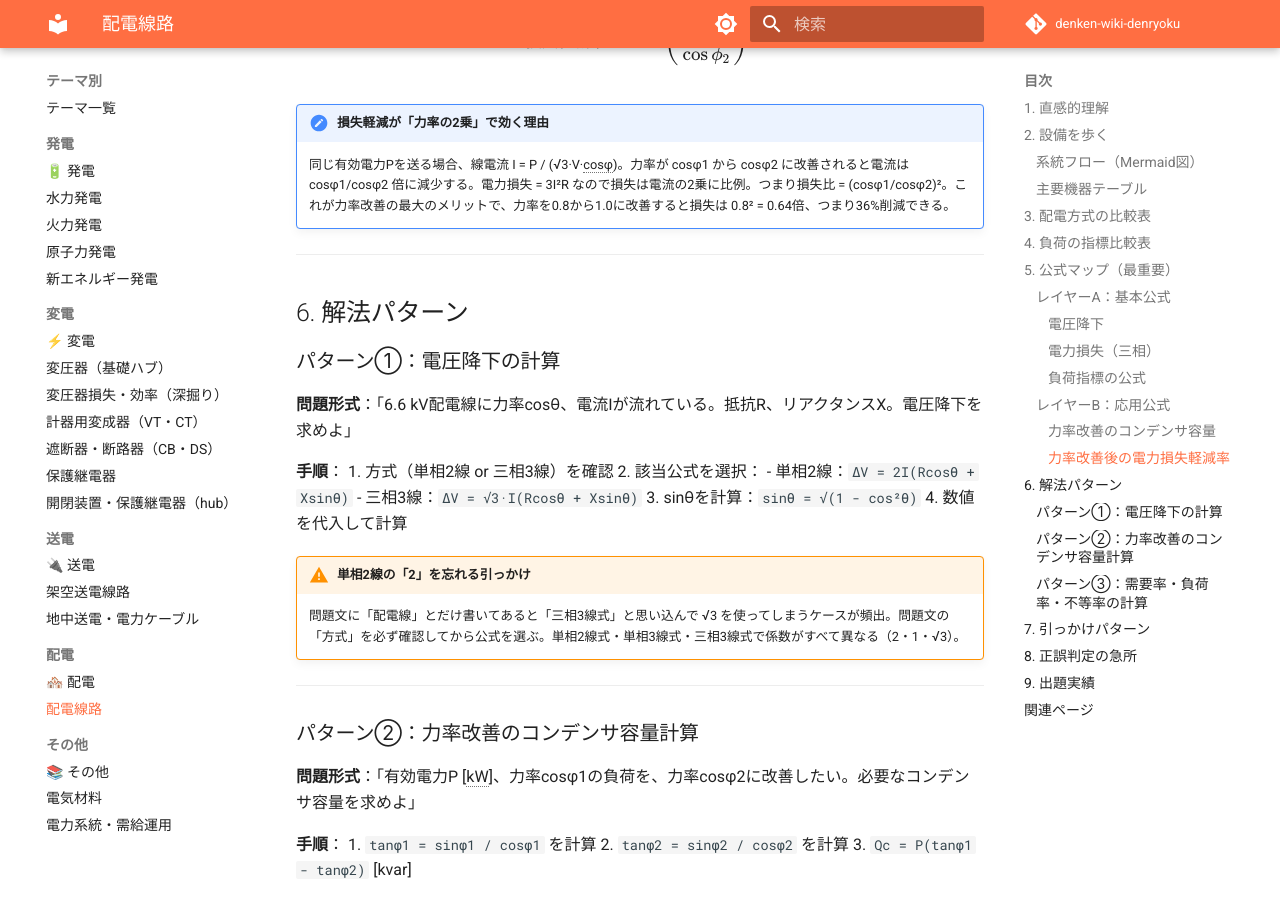
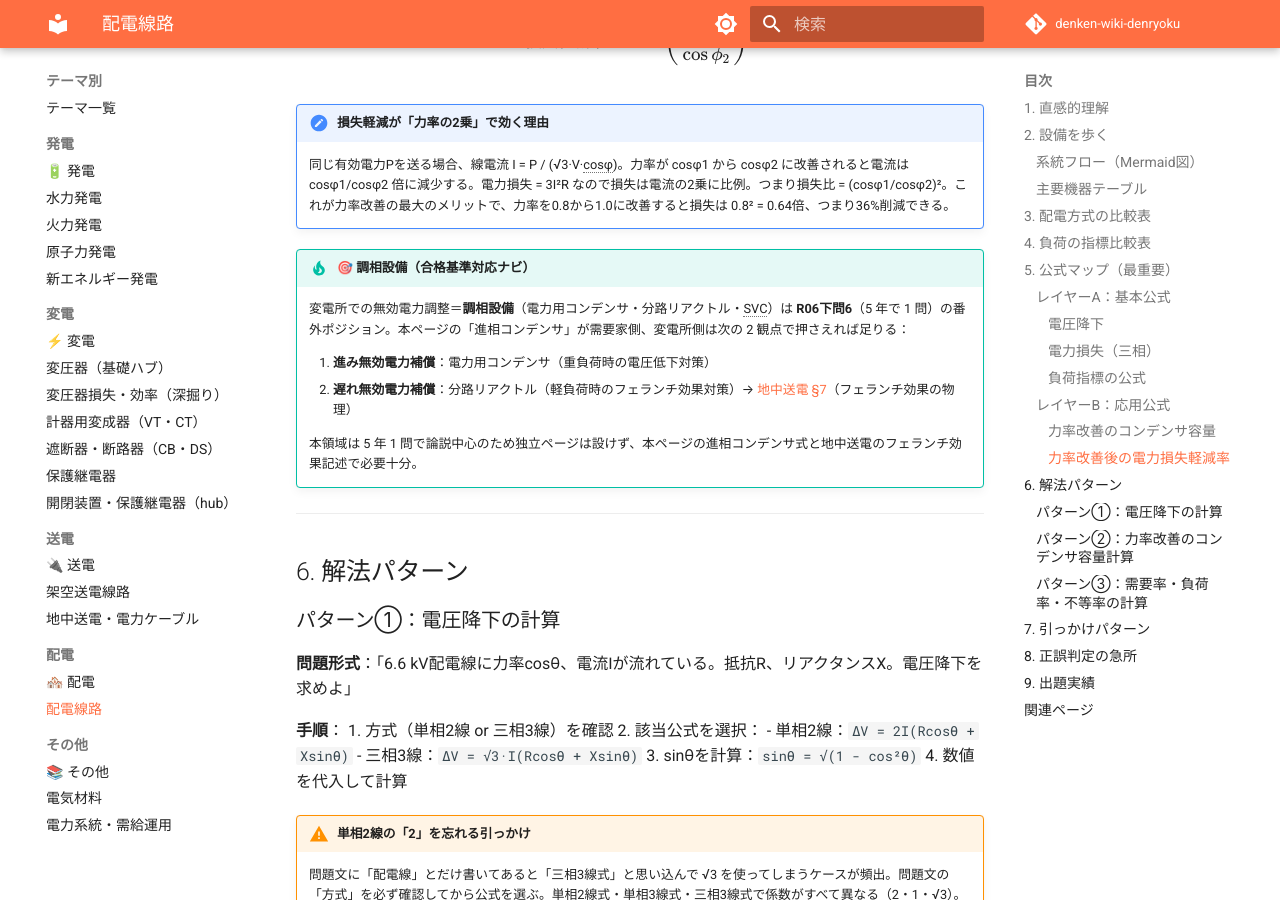
Before and after one commit to kfurufuru/denken-wiki-denryoku, an MkDocs documentation site: the page built from docs/themes/haiden.md, in a window 1280 px wide and 900 px high, scrolled down 4227 px. Built offline with MkDocs 1.6.1 and Material for MkDocs 9.7.7, drawn with Linux system fonts in a browser that asks for light colours; comment, search, counter and statistics services are not loaded.

Commit message:
docs(themes): 第3フェーズ 避雷器・調相設備の軽量ナビ追加
横展開5テーマ最終フェーズ。AI社員諮問（3者一致で「軽量対応」推奨）に基づき、5年1問の番外ポジションを新規ページではなく既存ページの tip admonition で対応。

【更新】kakuu-souden.md
- §4 障害比較表の直後に「避雷器（合格基準対応ナビ）」追加
- ZnO素子（denki-zairyou）/ GIS内蔵LA（shadanki）への分岐リンク
- 「独立ページは設けない」の理由を明記

【更新】haiden.md
- §5 力率改善 後に「調相設備（合格基準対応ナビ）」追加
- 進相コンデンサ式（本ページ）/ フェランチ効果（chichuu-souden）への分岐リンク
- 「独立ページは設けない」の理由を明記

build: 成功

```diff
--- a/docs/themes/haiden.md
+++ b/docs/themes/haiden.md
@@ -124,6 +124,14 @@ $$\text{損失軽減率} = 1 - \left(\frac{\cos\phi_1}{\cos\phi_2}\right)^2$$
 !!! note "損失軽減が「力率の2乗」で効く理由"
     同じ有効電力Pを送る場合、線電流 I = P / (√3·V·cosφ)。力率が cosφ1 から cosφ2 に改善されると電流は cosφ1/cosφ2 倍に減少する。電力損失 = 3I²R なので損失は電流の2乗に比例。つまり損失比 = (cosφ1/cosφ2)²。これが力率改善の最大のメリットで、力率を0.8から1.0に改善すると損失は 0.8² = 0.64倍、つまり36%削減できる。
 
+!!! tip "🎯 調相設備（合格基準対応ナビ）"
+    変電所での無効電力調整＝**調相設備**（電力用コンデンサ・分路リアクトル・SVC）は **R06下問6**（5 年で 1 問）の番外ポジション。本ページの「進相コンデンサ」が需要家側、変電所側は次の 2 観点で押さえれば足りる：
+
+    1. **進み無効電力補償**：電力用コンデンサ（重負荷時の電圧低下対策）
+    2. **遅れ無効電力補償**：分路リアクトル（軽負荷時のフェランチ効果対策）→ [地中送電 §7](chichuu-souden.md#7)（フェランチ効果の物理）
+
+    本領域は 5 年 1 問で論説中心のため独立ページは設けず、本ページの進相コンデンサ式と地中送電のフェランチ効果記述で必要十分。
+
 ---
 
 ## 6. 解法パターン
```
Also changed, not shown: docs/themes/kakuu-souden.md (+8 -0 lines).
